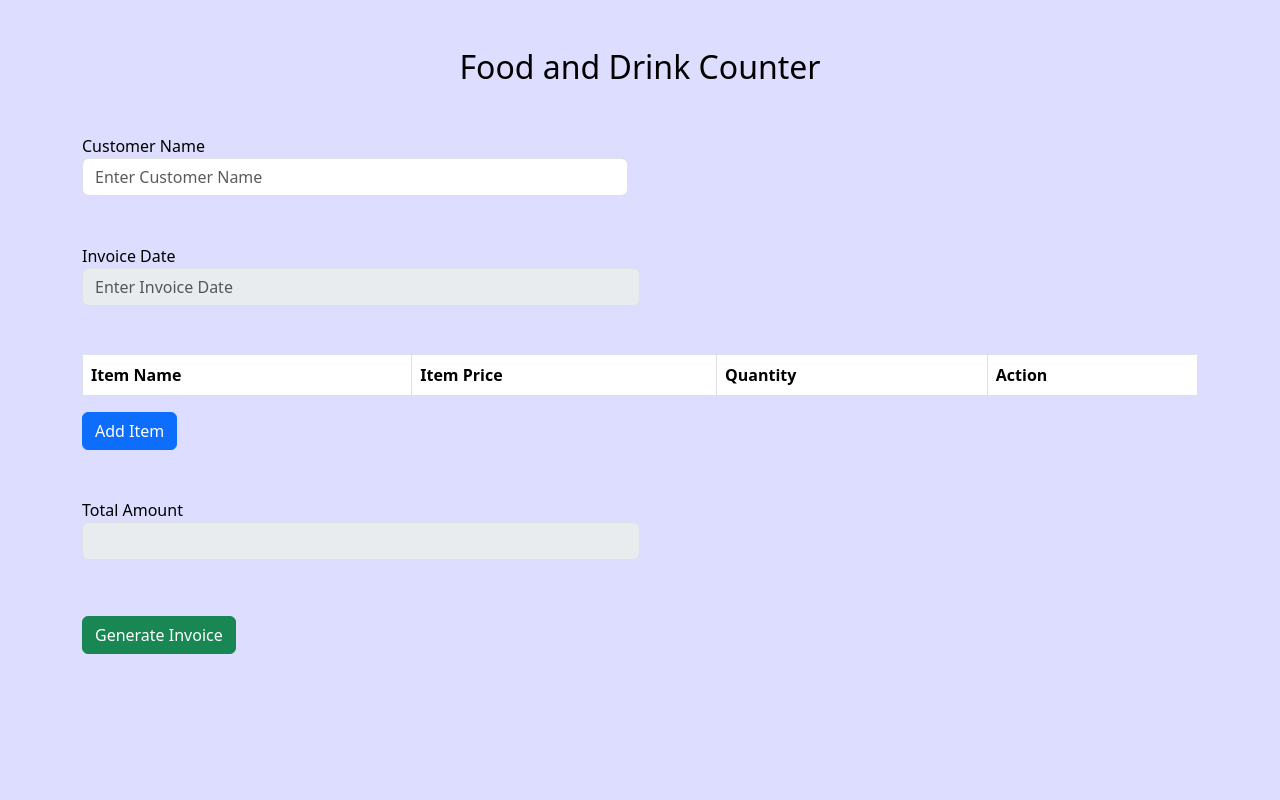
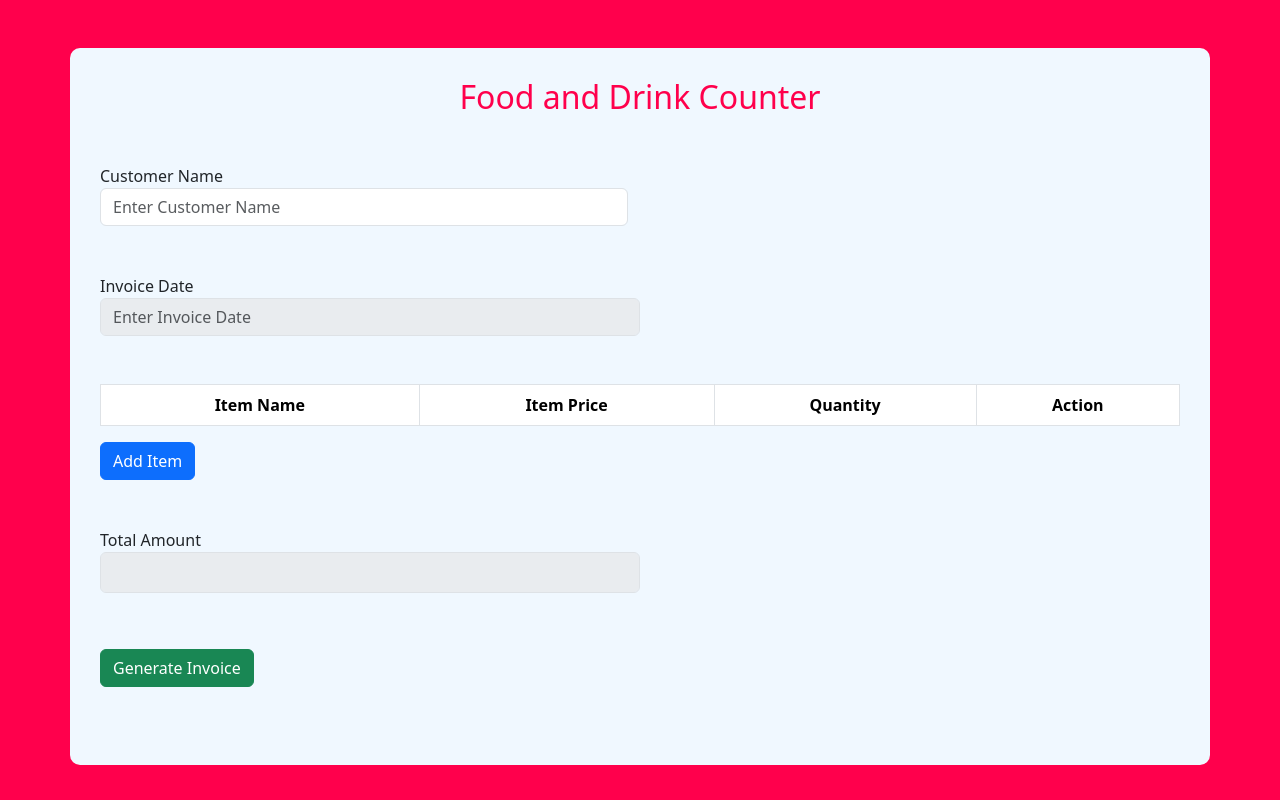
Before and after one commit to eleanormacc/Drinks-and-food-Tab-counter, a plain HTML site: page index.html in a window 1280 px wide. Drawn offline with nearby package versions, Linux system fonts and the light colour scheme.

Commit message:
Update style.css

```diff
--- a/style.css
+++ b/style.css
@@ -1,25 +1,23 @@
 body{
-    background-color:#ddddff
+    background-color:rgb(255, 0, 76)
 }
 
-*{
-    color:black;
-
+.container{
+    background-color:aliceblue;
+    padding: 30px;
+    border-radius: 10px;
+    margin-top: 10px;
 }
 
-#cart-table th, #cart-table td{
-    text-align: center;
-
+h2{
+    color: rgb(255, 0, 76);
 }
 
-#total-cost{
-    font: size 24px;
-    font-weight: bold;
-
+th, td{
+    text-align: center;
 }
 
-@media print{
-    .no-print{
-        display:none;
-    }
+#totalAmount{
+    font-weight: bolder;
+    font-size: 18px;
 }
```
